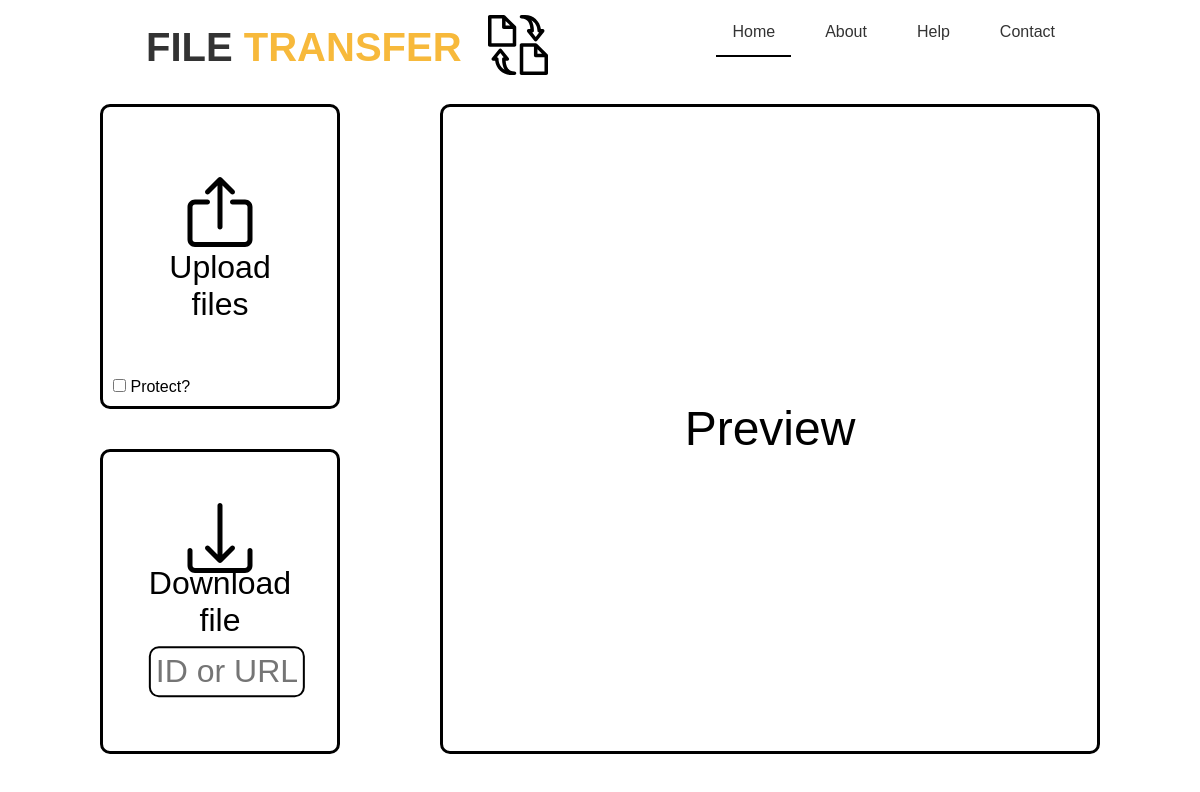
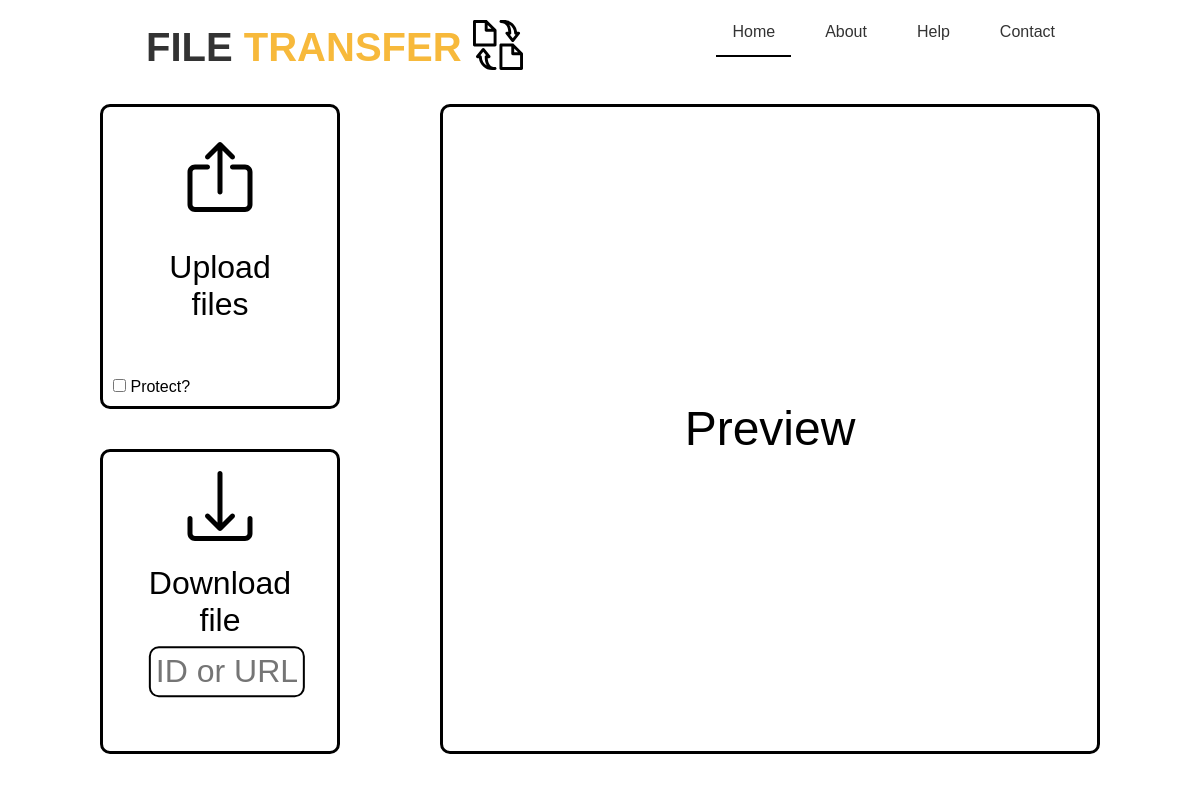
Before and after one commit to Strazdonis/file-share, an Electron app: page index.html in a window 1200 px wide. Drawn offline with Linux system fonts and the light colour scheme; no server answers.

Commit message:
update 1.0

```diff
--- a/browser/css/styles.css
+++ b/browser/css/styles.css
@@ -22,6 +22,7 @@ body {
     "download preview";
   height: calc(100% - 150px);
 }
+
 .upload {
   grid-area: upload;
 }
@@ -48,6 +49,10 @@ body {
   top: 60%;
   left: 50%;
   transform: translate(-50%, -50%);
+}
+
+.upload_text:hover{
+  font-size: 2.1em;
 }
 
 .protect_checkbox_parent {
@@ -109,18 +114,24 @@ nav li.active a {
 /* Images */
 #upload-img {
   height: 70px;
-  margin-top: 30%;
+  margin-top: 15%;
 }
+
+#upload-img:hover {
+  height: 73px;
+}
+
 
 #download-img {
   height: 70px;
-  margin-top: 22%;
+  margin-top: 8%;
 }
 
 #sync-img {
-  height: 60px;
+  height: 50px;
   float:left;
-  margin-top: 15px;
+  margin-top: 20px;
+  margin-left: -15px;
 }
 .orange{
   color:#F7B93B;
```
Also changed, not shown: index.html (+1 -0 lines).
